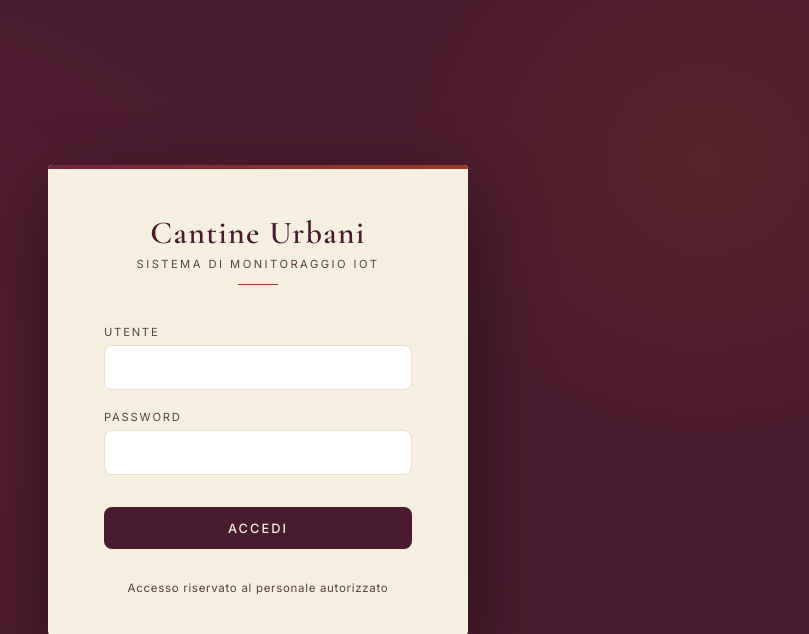
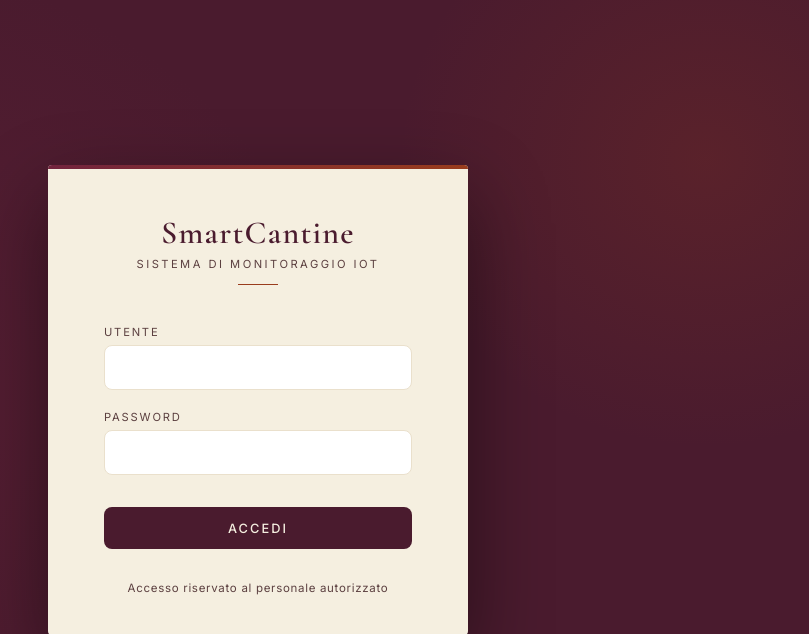
Before and after one commit to aurygrani/Smart_Cantine, a Flask app: page /login in a window 1280 px wide. Shown: the top 634 px of the page, without its empty margins (382-1191 px from the left). Run offline with Flask 3, Linux system fonts and the light colour scheme.

Commit message:
sistemato nome progetto

```diff
--- a/templates/hub.html
+++ b/templates/hub.html
@@ -262,7 +262,7 @@
 
 <aside class="sidebar">
     <div class="brand">
-        Cantine Urbani
+        SmartCantine
         <span>Monitoraggio IoT</span>
     </div>
     <div class="sidebar-divider"></div>
--- a/templates/index.html
+++ b/templates/index.html
@@ -3,7 +3,7 @@
 <head>
     <meta charset="UTF-8">
     <meta name="viewport" content="width=device-width, initial-scale=1.0">
-    <title>{{ sede | capitalize }} — Cantine Urbani IoT</title>
+    <title>{{ sede | capitalize }} — SmartCantine </title>
     <link rel="preconnect" href="https://fonts.googleapis.com">
     <link href="https://fonts.googleapis.com/css2?family=Cormorant+Garamond:ital,wght@0,400;0,600;1,400&family=Inter:wght@300;400;500&display=swap" rel="stylesheet">
     <script src="https://cdnjs.cloudflare.com/ajax/libs/Chart.js/4.4.1/chart.umd.min.js"></script>
@@ -693,7 +693,7 @@
 
 <aside class="sidebar">
     <a href="/" class="brand">
-        Cantine Urbani
+        SmartCantine
         <span>Monitoraggio IoT</span>
     </a>
 
--- a/templates/login.html
+++ b/templates/login.html
@@ -3,7 +3,7 @@
 <head>
     <meta charset="UTF-8">
     <meta name="viewport" content="width=device-width, initial-scale=1.0">
-    <title>Cantine Urbani — Accesso</title>
+    <title> SmartCantine — Accesso</title>
     <link rel="preconnect" href="https://fonts.googleapis.com">
     <link href="https://fonts.googleapis.com/css2?family=Cormorant+Garamond:ital,wght@0,400;0,600;1,400&family=Inter:wght@300;400;500&display=swap" rel="stylesheet">
     <style>
@@ -165,7 +165,7 @@
 <body>
     <div class="card">
         <div class="logo-area">
-            <span class="brand">Cantine Urbani</span>
+            <span class="brand">SmartCantine</span>
             <span class="subtitle">Sistema di monitoraggio IoT</span>
             <div class="divider"></div>
         </div>
```
